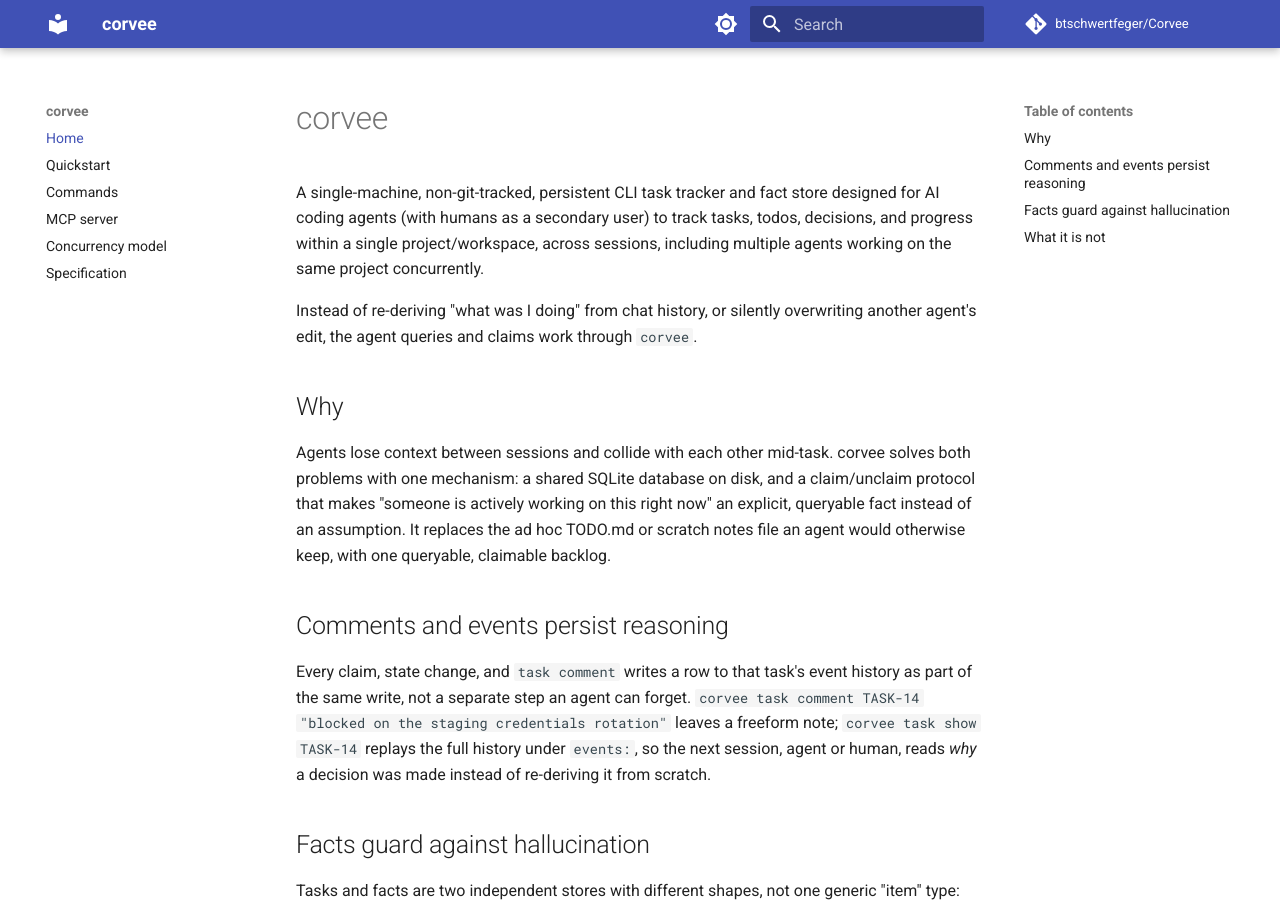
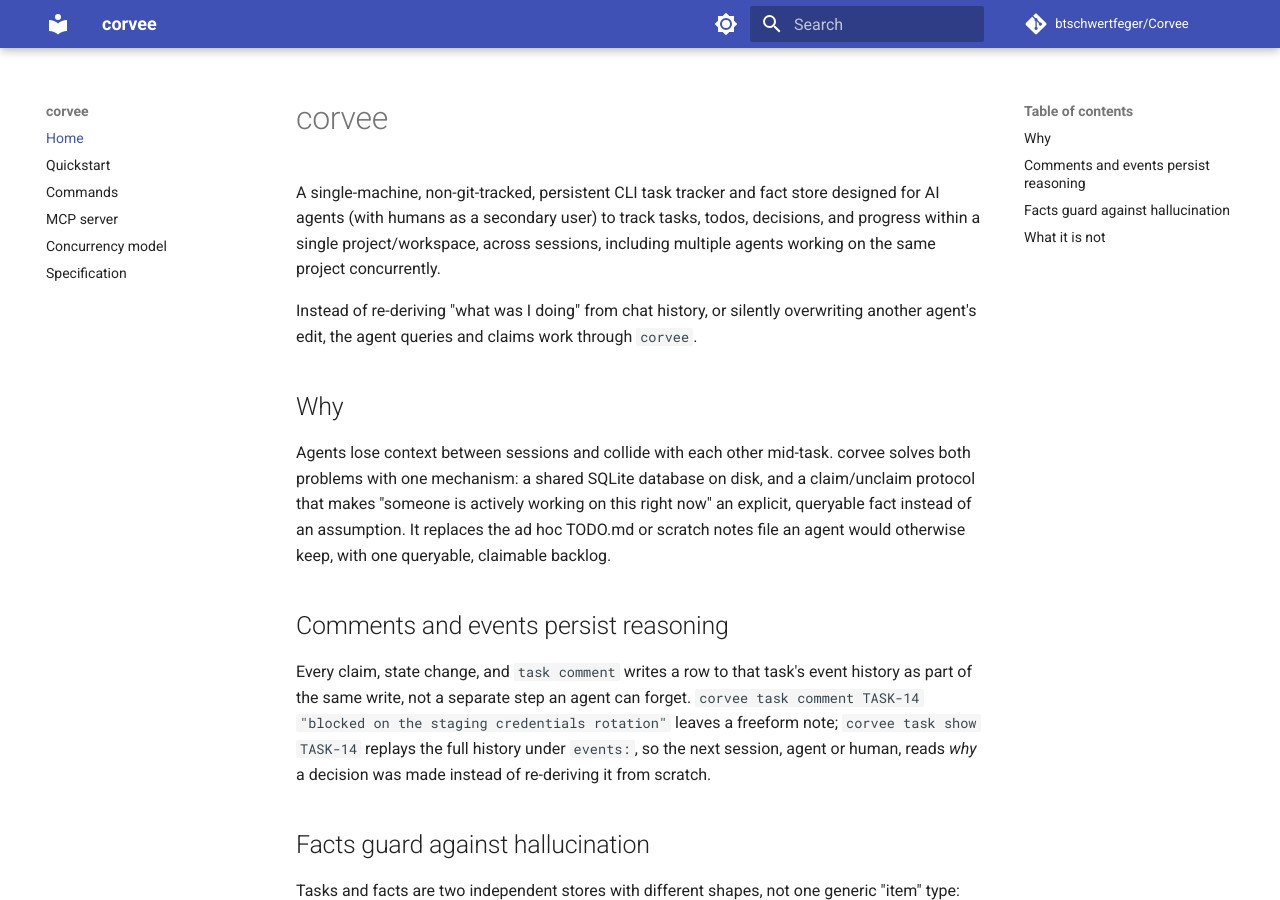
Before and after one commit to btschwertfeger/Corvee, an MkDocs documentation site: the page built from docs/index.md, in a window 1280 px wide and 900 px high. Built offline with MkDocs 1.6.1 and Material for MkDocs 9.7.7, drawn with Linux system fonts in a browser that asks for light colours; comment, search, counter and statistics services are not loaded.

Commit message:
Update docs (#20)

```diff
--- a/docs/index.md
+++ b/docs/index.md
@@ -1,7 +1,7 @@
 # corvee
 
 A single-machine, non-git-tracked, persistent CLI task tracker and fact
-store designed for AI coding agents (with humans as a secondary user) to
+store designed for AI agents (with humans as a secondary user) to
 track tasks, todos, decisions, and progress within a single
 project/workspace, across sessions, including multiple agents working on
 the same project concurrently.
```
Also changed, not shown: README.md (+1 -1 lines), docs/spec.md (+1 -1 lines), 1 other file.
